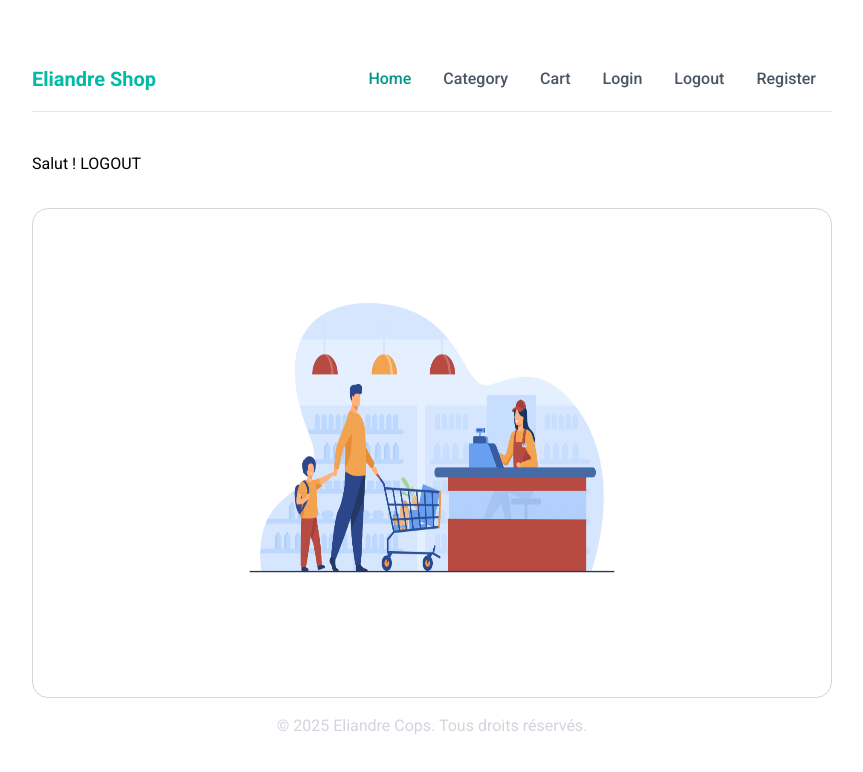
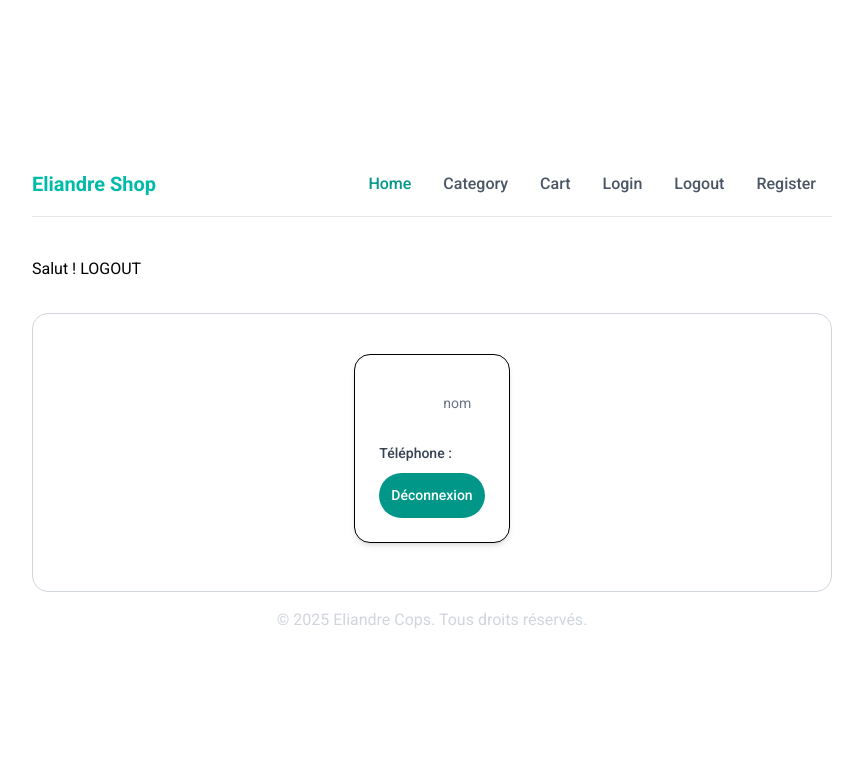
Before and after one commit to magrigsdev/eliandre-shop-desktop, a React (Vite) app: page /logout in a window 1280 px wide. Shown: the top 772 px of the page, without its empty margins (208-1071 px from the left). Built offline with nearby package versions, Linux system fonts and the light colour scheme.

Commit message:
feat(logout) creation de logout

```diff
--- a/src/Pages/logout.jsx
+++ b/src/Pages/logout.jsx
@@ -1,7 +1,7 @@
 
 import React, { useEffect } from 'react'
 import { useNavbar } from '../hooks/useNavbar.js'
-import accueil from "../assets/accueil.jpg";
+import UserCard from "../components/userCard.jsx";
 
  const Logout = () => {
   //call onglet from custom hook
@@ -26,10 +26,7 @@ import accueil from "../assets/accueil.jpg";
 
                  <div className="flex flex-col  rounded-2xl border-gray-300 w-200  border-1 !p-10">
                      <div className="flex justify-center !mb-2">
-                         <img
-                             src={accueil}
-                             alt="EliandreShop Logo"
-                             className="img w-100 h-100"/>
+                         <UserCard />
                      </div>
                  </div>
 
--- /dev/null
+++ b/src/components/userCard.jsx
@@ -0,0 +1,42 @@
+
+const UserCard = ({ nom, prenom, telephone, onLogout }) => {
+    return (
+        <div className="max-w-sm bg-white rounded-2xl shadow-md !p-6 border">
+
+            {/* Avatar */}
+            <div className="flex items-center gap-4 !mb-4">
+                <div className="w-12 h-12 rounded-full bg-teal-500 flex items-center justify-center text-white font-bold text-lg">
+                    {prenom?.[0]}
+                    {nom?.[0]}
+                </div>
+
+                <div>
+                    <p className="text-lg font-semibold text-gray-800">
+                        {prenom} {nom}
+                    </p>
+                    <p className="text-sm text-gray-500">
+                        nom
+                    </p>
+                </div>
+            </div>
+
+            {/* Infos */}
+            <div className="space-y-2 text-sm text-gray-700 mb-6">
+                <p>
+                    <span className="font-medium">Téléphone :</span>{" "}
+                    {telephone}
+                </p>
+            </div>
+
+            {/* Bouton déconnexion */}
+            <button
+                onClick={onLogout}
+                className="w-full bg-red-500 hover:bg-red-600 text-white font-medium py-2 rounded-lg transition"
+            >
+                Déconnexion
+            </button>
+        </div>
+    );
+};
+
+export default UserCard;
```
